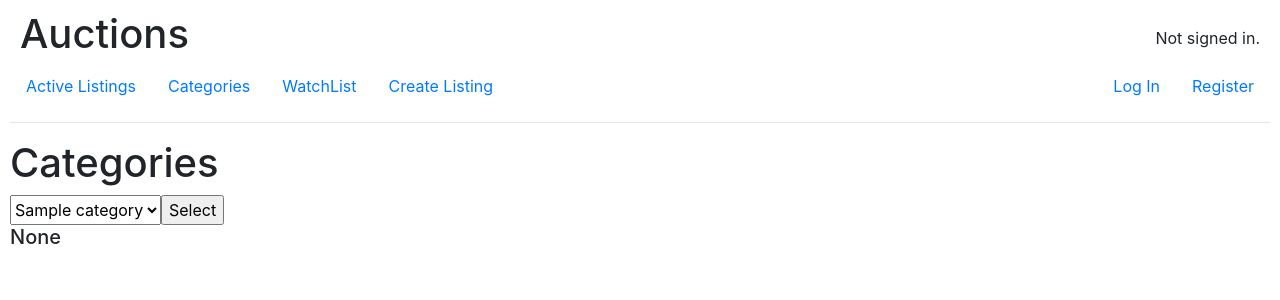
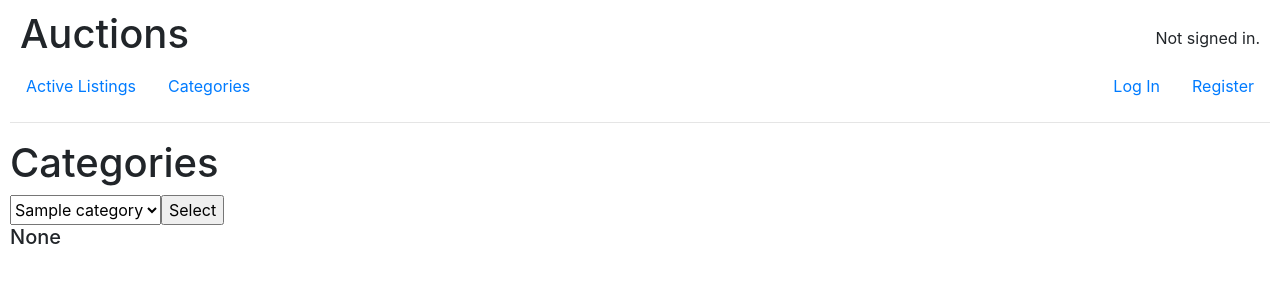
Before and after one commit to k2dums/commerce, a Django app: page /category in a window 1280 px wide. Shown: the top 300 px of the page. Run offline with Django 3.2, Linux system fonts and the light colour scheme; tables that the repository leaves empty hold one stand-in row (values such as "Sample post"); some libraries are stand-ins or nearby versions.

Commit message:
updated the <a> url links for category, watchlist, now watchlist and createlisting is displaye only when the user is authenticated

```diff
--- a/auctions/templates/auctions/layout.html
+++ b/auctions/templates/auctions/layout.html
@@ -31,14 +31,16 @@
                         <a class="nav-link" href="{% url 'index' %}">Active Listings</a>
                     </li>
                     <li class="nav-item">
-                        <a class="nav-link" href="{% url 'index' %}">Categories</a>
+                        <a class="nav-link" href="{% url 'category' %}">Categories</a>
                     </li>
+                    {% if  user.is_authenticated %}
                     <li class="nav-item">
-                        <a class="nav-link" href="{% url 'index' %}">WatchList</a>
+                        <a class="nav-link" href="{% url 'watchlist' %}">WatchList</a>
                     </li>
                     <li class="nav-item">
                         <a class="nav-link" href="{% url 'create_listing' %}">Create Listing</a>
                     </li>
+                    {% endif %}
                 </div>
 
                 <div>
```
